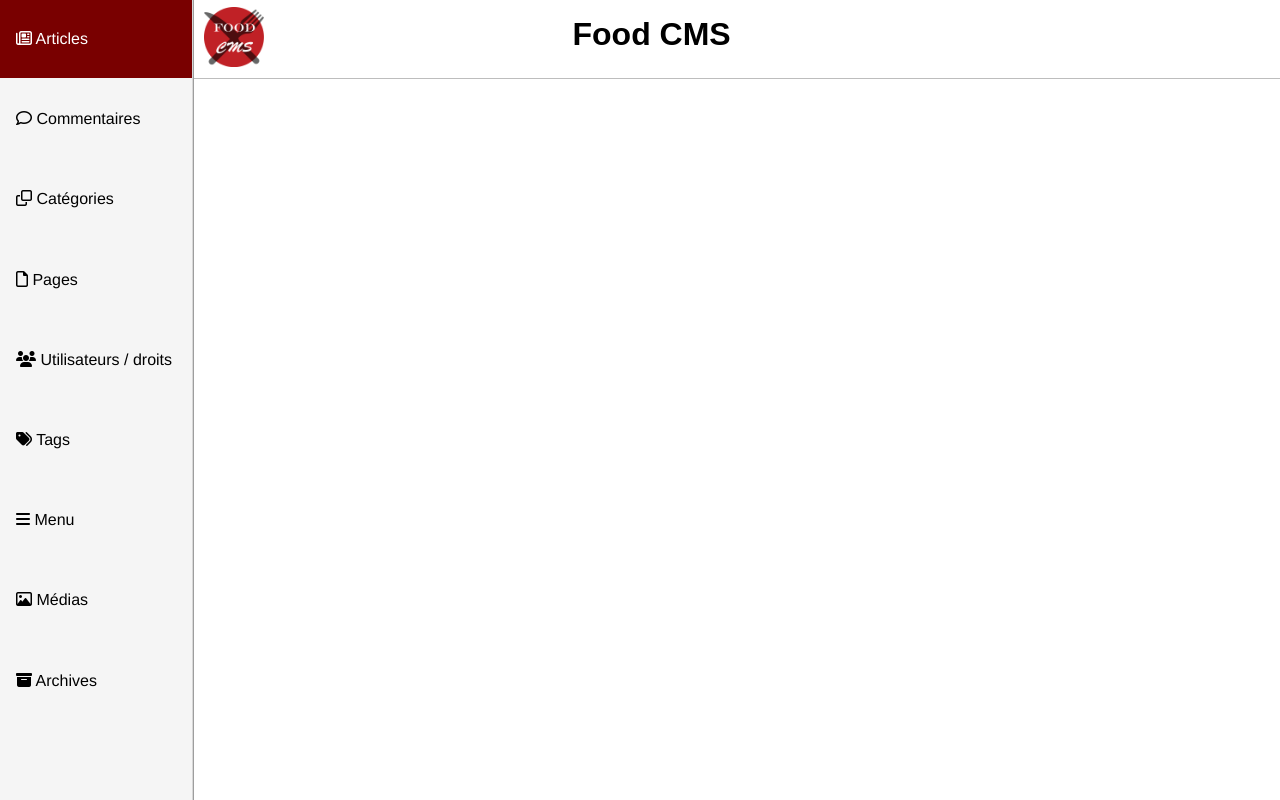
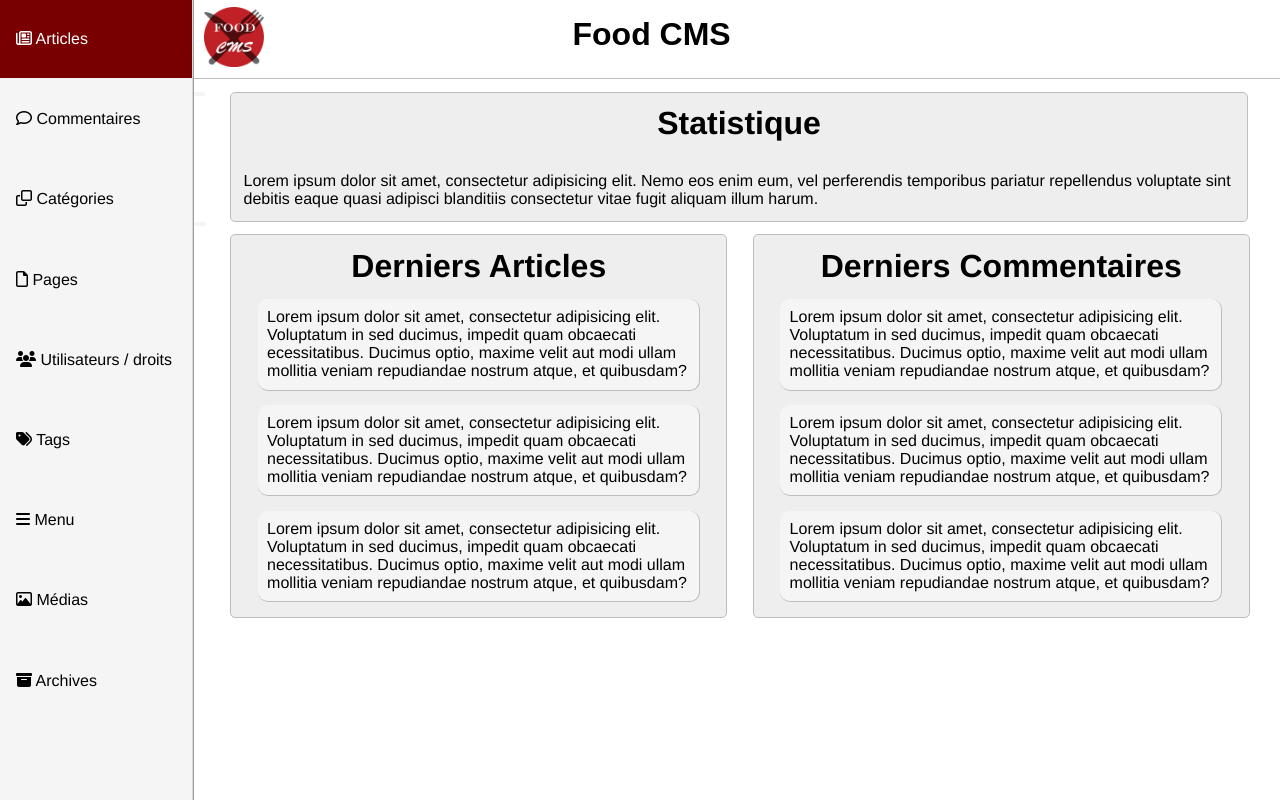
Before and after one commit to Robilol/foodcms, a PHP site: page /admin in a window 1280 px wide. Run offline with PHP 8.4, Linux system fonts and the light colour scheme; some libraries are stand-ins or nearby versions.

Commit message:
Accueil admin

```diff
--- a/assets/css/bo.css
+++ b/assets/css/bo.css
@@ -433,8 +433,9 @@ input.submit {
   padding: 1%;
   margin: 0% 1%;
   min-height: 44.5%;
-  border: solid black 2px;
-  background-color: #fbadad;
+  border: solid  #BDBDBD 1px;
+  border-radius: 5px;
+  background-color: #EEEEEE;
   float: left;
   display: block;
   width: 79%;
@@ -445,8 +446,9 @@ input.submit {
   padding: 1% 1% 0% 1%;
   margin: 1% 1% 0% 1%;
   min-height: 44%;
-  border: solid black 2px;
-  background-color: #fbadad;
+  border: solid  #BDBDBD 1px;
+  border-radius: 5px;
+  background-color: #EEEEEE;
   float: left;
   display: block;
   width: 37.5%;
@@ -461,7 +463,10 @@ input.submit {
 #section-bas div {
   margin: 3% 3% 3% 3%;
   padding: 2%;
-  border: solid black 2px;
+  background: #F5F5F5;
+  border-radius: 10px;
+  border-bottom: thin solid #BDBDBD;
+  border-right: thin solid #BDBDBD;
 }
 
 #section-double-menu{
--- a/views/admin/index.view.php
+++ b/views/admin/index.view.php
@@ -1,36 +1,49 @@
 <div id="container-back">
 	<!-- accueil -->
-	<!--
+
 	<section id="menu-verticale">
-		<ul>
-			<a><li>Articles</li></a>
-			<a><li>Commentaires</li></a>
-			<a><li>Catégories</li></a>
-			<a><li>Utilisateurs / Droits</li></a>
-			<a><li>Medias</li></a>
-			<a><li>Archives</li></a>
-		</ul>
+
 	</section>
 
 	<section id="section-haut">
 		<h3>Statistique</h3>
 		<p>Lorem ipsum dolor sit amet, consectetur adipisicing elit. Nemo eos enim eum, vel perferendis temporibus pariatur repellendus voluptate sint debitis eaque quasi adipisci blanditiis consectetur vitae fugit aliquam illum harum.</p>
 	</section>
+  <section id="menu-verticale">
 
+  </section>
 	<section id="section-bas">
 		<h3>Derniers Articles</h3>
-		<div>Lorem ipsum dolor sit amet, consectetur adipisicing elit. Voluptatum in sed ducimus, impedit quam obcaecati necessitatibus. Ducimus optio, maxime velit aut modi ullam mollitia veniam repudiandae nostrum atque, et quibusdam?</div>
-		<div>Lorem ipsum dolor sit amet, consectetur adipisicing elit. Voluptatum in sed ducimus, impedit quam obcaecati necessitatibus. Ducimus optio, maxime velit aut modi ullam mollitia veniam repudiandae nostrum atque, et quibusdam?</div>
-		<div>Lorem ipsum dolor sit amet, consectetur adipisicing elit. Voluptatum in sed ducimus, impedit quam obcaecati necessitatibus. Ducimus optio, maxime velit aut modi ullam mollitia veniam repudiandae nostrum atque, et quibusdam?</div>
+		<div>
+      Lorem ipsum dolor sit amet, consectetur adipisicing elit. Voluptatum in sed ducimus, impedit quam obcaecati
+      ecessitatibus. Ducimus optio, maxime velit aut modi ullam mollitia veniam repudiandae nostrum atque, et quibusdam?
+    </div>
+		<div>
+      Lorem ipsum dolor sit amet, consectetur adipisicing elit. Voluptatum in sed ducimus, impedit quam obcaecati necessitatibus.
+       Ducimus optio, maxime velit aut modi ullam mollitia veniam repudiandae nostrum atque, et quibusdam?
+     </div>
+		<div>
+      Lorem ipsum dolor sit amet, consectetur adipisicing elit. Voluptatum in sed ducimus, impedit quam obcaecati necessitatibus.
+       Ducimus optio, maxime velit aut modi ullam mollitia veniam repudiandae nostrum atque, et quibusdam?
+     </div>
 	</section>
 	<section id="section-bas">
-		<h3>Dernier Commentaires</h3>
-		<div>Lorem ipsum dolor sit amet, consectetur adipisicing elit. Voluptatum in sed ducimus, impedit quam obcaecati necessitatibus. Ducimus optio, maxime velit aut modi ullam mollitia veniam repudiandae nostrum atque, et quibusdam?</div>
-		<div>Lorem ipsum dolor sit amet, consectetur adipisicing elit. Voluptatum in sed ducimus, impedit quam obcaecati necessitatibus. Ducimus optio, maxime velit aut modi ullam mollitia veniam repudiandae nostrum atque, et quibusdam?</div>
-		<div>Lorem ipsum dolor sit amet, consectetur adipisicing elit. Voluptatum in sed ducimus, impedit quam obcaecati necessitatibus. Ducimus optio, maxime velit aut modi ullam mollitia veniam repudiandae nostrum atque, et quibusdam?</div>
+		<h3>Derniers Commentaires</h3>
+		<div>
+      Lorem ipsum dolor sit amet, consectetur adipisicing elit. Voluptatum in sed ducimus, impedit quam obcaecati necessitatibus.
+       Ducimus optio, maxime velit aut modi ullam mollitia veniam repudiandae nostrum atque, et quibusdam?
+     </div>
+		<div>
+      Lorem ipsum dolor sit amet, consectetur adipisicing elit. Voluptatum in sed ducimus, impedit quam obcaecati necessitatibus.
+       Ducimus optio, maxime velit aut modi ullam mollitia veniam repudiandae nostrum atque, et quibusdam?
+     </div>
+		<div>
+      Lorem ipsum dolor sit amet, consectetur adipisicing elit. Voluptatum in sed ducimus, impedit quam obcaecati necessitatibus.
+       Ducimus optio, maxime velit aut modi ullam mollitia veniam repudiandae nostrum atque, et quibusdam?
+     </div>
 
 	</section>
-	-->
+
 
 	<!-- Utilisateur Droits -->
 	<!--
```
